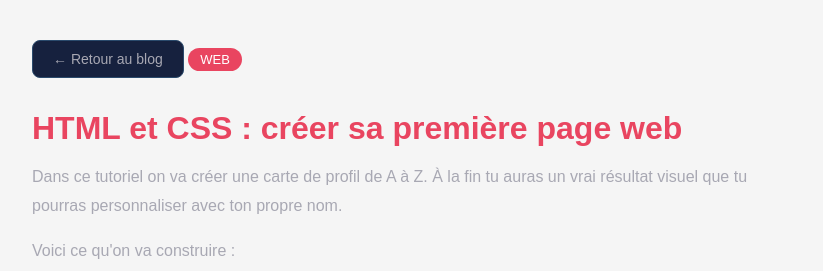
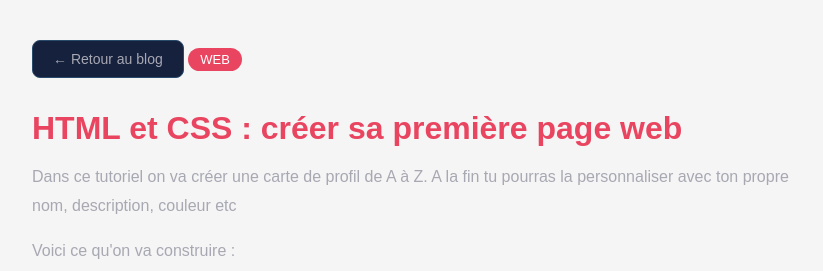
Before and after one commit to Rayan-lahbil/mes-projets, a plain HTML site: page blog informatique/articles/html-css.html in a window 1280 px wide. Shown: the top 271 px of the page, without its empty margins (228-1051 px from the left). Drawn offline with Linux system fonts and the light colour scheme.

Commit message:
Mise a jour article html-css

```diff
--- a/blog informatique/articles/html-css.html
+++ b/blog informatique/articles/html-css.html
@@ -30,7 +30,7 @@
     <a href="../blog.html" class="btn-retour">← Retour au blog</a>
     <span class="tag">WEB</span>
     <h1>HTML et CSS : créer sa première page web</h1>
-    <p>Dans ce tutoriel on va créer une carte de profil de A à Z. À la fin tu auras un vrai résultat visuel que tu pourras personnaliser avec ton propre nom.</p>
+    <p>Dans ce tutoriel on va créer une carte de profil de A à Z. A la fin tu pourras la personnaliser avec ton propre nom, description, couleur etc</p>
 
     <p>Voici ce qu'on va construire :</p>
 
```
